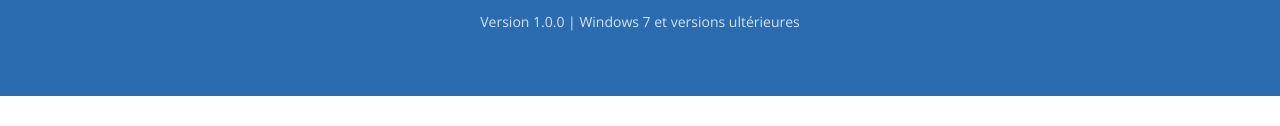
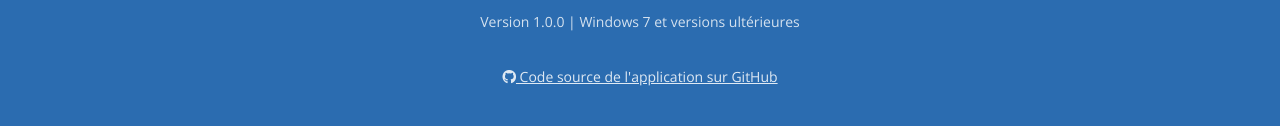
Before and after one commit to AresGn/Autosave_site, a plain HTML site: page index.html in a window 1280 px wide. Shown: the part 3524-3650 px from the top of the page. Drawn offline with nearby package versions, Linux system fonts and the light colour scheme.

Commit message:
docs: link the AutoSavePro app source repository from the site and README

```diff
--- a/index.html
+++ b/index.html
@@ -354,6 +354,11 @@
                     Télécharger gratuitement
                 </a>
                 <p class="download__version">Version 1.0.0 | Windows 7 et versions ultérieures</p>
+                <p class="download__source">
+                    <a href="https://github.com/AresGn/Sauvegarde_Auto" target="_blank" rel="noopener">
+                        <i class="fab fa-github"></i> Code source de l'application sur GitHub
+                    </a>
+                </p>
             </div>
         </div>
     </section>
@@ -435,6 +440,7 @@
                         <li><a href="#download">Téléchargement</a></li>
                         <li><a href="pages/faq.html">FAQ</a></li>
                         <li><a href="pages/a-venir.html">À venir</a></li>
+                        <li><a href="https://github.com/AresGn/Sauvegarde_Auto" target="_blank" rel="noopener">Code source (GitHub)</a></li>
                     </ul>
                 </div>
                 <div class="footer__legal">
@@ -457,6 +463,9 @@
                         <a href="#" class="social-link" aria-label="LinkedIn">
                             <i class="fab fa-linkedin-in"></i>
                         </a>
+                        <a href="https://github.com/AresGn/Sauvegarde_Auto" class="social-link" aria-label="GitHub" target="_blank" rel="noopener">
+                            <i class="fab fa-github"></i>
+                        </a>
                     </div>
                 </div>
             </div>
--- a/styles/layouts/_sections.css
+++ b/styles/layouts/_sections.css
@@ -470,6 +470,17 @@
     opacity: 0.8;
 }
 
+.download__source a {
+    font-size: var(--font-size-sm);
+    color: inherit;
+    opacity: 0.85;
+    text-decoration: underline;
+}
+
+.download__source a:hover {
+    opacity: 1;
+}
+
 /* Contact section */
 .contact {
     background-color: white;
```
Also changed, not shown: 1 other file.
